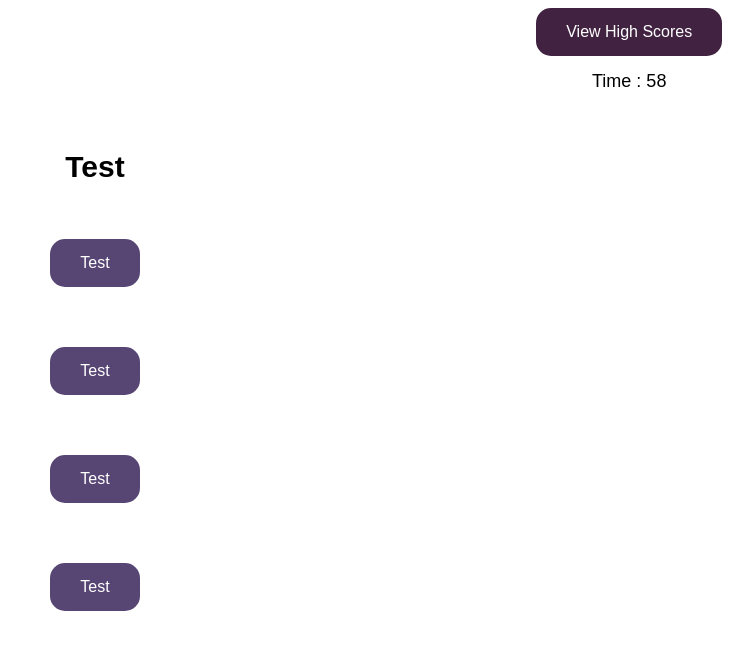
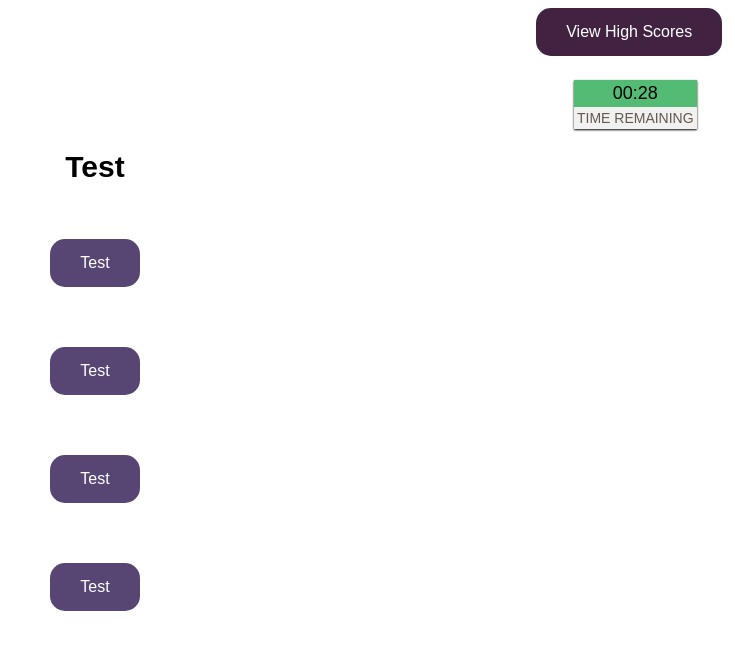
Before and after one commit to OfficialBeez/Code-Quiz, a plain HTML site: page index.html in a window 1280 px wide. Both pictures are taken after a click on the button "Start Quiz". Shown: the whole page, without its empty margins (545-1280 px from the left). Drawn offline with nearby package versions, Linux system fonts and the light colour scheme.

Commit message:
Updated Timer (Show's low time now)

```diff
--- a/Assets/css/styles.css
+++ b/Assets/css/styles.css
@@ -17,7 +17,7 @@ button {
 }
 
 /* Navigation */
-#header {
+#navigation {
     position: absolute;
     top:1% ;
     right:1%;
@@ -26,9 +26,34 @@ button {
     text-align: center;
 }
 
+/* Timer */
+#scoreboard {
+    position: absolute;
+    top:10%;
+    right:3%;
+    display: flex;
+    flex-direction: column;
+    box-shadow: 0 1px 2px 0 black;
+    background-color: #f1f1f1;
+}
+
 #timer {
-    margin-top: 15px;
+    padding:3px;
+    text-align: center;
     font-size: 18px;
+}
+.color-full {
+    background-color: #53bb74;
+}
+.color-half {
+    background-color: #e5554e;
+}
+.time-left {
+    font-size: 14px;
+    font: thin 15px Arial, sans-serif;
+    color: #65584c;
+    text-transform: uppercase;
+    padding: 3px;
 }
 
 /* Starting homepage */
--- a/Assets/js/script.js
+++ b/Assets/js/script.js
@@ -10,6 +10,9 @@ var choice1 = document.getElementById("A");
 var choice2 = document.getElementById("B");
 var choice3 = document.getElementById("C");
 var choice4 = document.getElementById("D");
+
+var questionIndex = 0;
+
 
 // Question Array
 var questions = [
@@ -61,24 +64,33 @@ var questions = [
         "answer" : "C"
     },
 ];
-var questionIndex = 0;
 
 //Sets timer to zero if quiz not started
-timer.textContent = "Time: " + 0;
-
+timer.textContent = "00:" + 0 + 0;
 //Makes it show starting page
 display(0);
 
+//Clock set with standard seconds
+function clock() {
+    setInterval(function () {
+        timeLeft--;
+        if (timeLeft >= 10) {
+            timer.textContent = '00:' + timeLeft;
+        } else {
+            timer.textContent = '00:' + 0 + timeLeft
+            document.getElementById("timer").style.backgroundColor = "#e5554e";
+        }
+    //if (timeLeft === 0 || questions.length === questionIndex) {
+        //placeholder till finished screen done
+   // }
+    }, 1000)
+}
 //Changes Display and Starts the Timer
 function startQuiz() {
-    timeLeft = 60;
-    var interval = setInterval(function () {
-        timeLeft--;
-        timer.textContent = 'Time : ' + timeLeft;
-        //if (timeLeft === 0 || questions.length === questionIndex) {
-            //placeholder till finished screen done
-       // }
-    }, 1000)
+    timeLeft = 30;
+    timer.textContent = '01:' + 0 + 0;
+    document.getElementById("timer").style.backgroundColor = "#53bb74";
+    clock();
     display(1);
 }
 //Question Header and HTML built-in choice feature connected to the array
@@ -95,7 +107,7 @@ function showQuestions() {
     choice4.innerHTML = show.D;
     choice4.setAttribute = ("data-answer", show.D);
 
-    // Answer Events
+// Answer Events
 choice1.addEventListener("click", function (event) {
     checkAnswer(event);
 });
--- a/index.html
+++ b/index.html
@@ -8,14 +8,20 @@
     </head>
     <!--Navagation-->
     <body>
-        <nav id="header">
+        <nav id="navigation">
             <button type="button" id="highscores" class="button">View High Scores</button>
-            <a id="timer"></a>
         </nav>
+
+        <!--Timer-->
+        <input type="hidden" id="set-time" value="1"/>
+        <section id="scoreboard">
+            <div id="timer"></div>
+            <div class="time-left">Time Remaining</div>
+        </section>
         <!--Display-->
         <main id="container">
              <div id="startPage">
-                 <h1>Welcome to Coding Quiz</h1>
+                 <h1>Welcome to a Coding Quiz</h1>
                  <p>You will be detucted -5 seconds every wrong answer.</p>
                 <p>Your final score will be the time left, try to get a new Highscore!</p>
                 <p>6 Questions | 60 Seconds</p>
@@ -33,6 +39,7 @@
 
 
         <script src="Assets/js/script.js"></script>
+        <script src="http://ajax.googleapis.com/ajax/libs/jquery/3.6.0/jquery.min.js"></script>
     </body>
 
 
```
